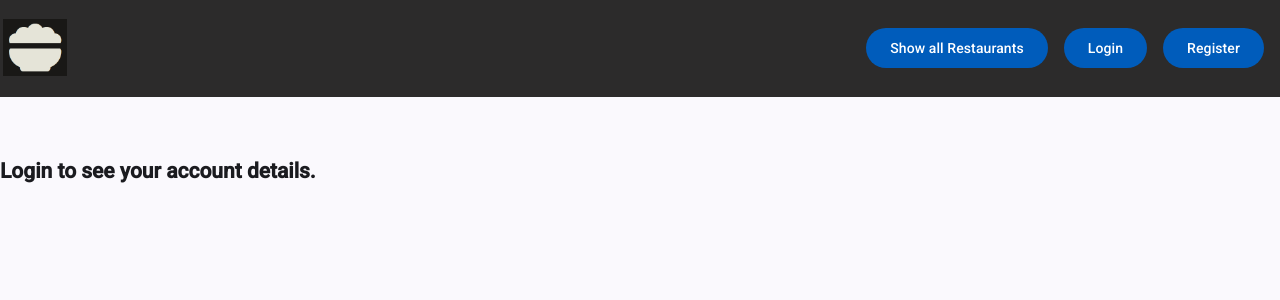
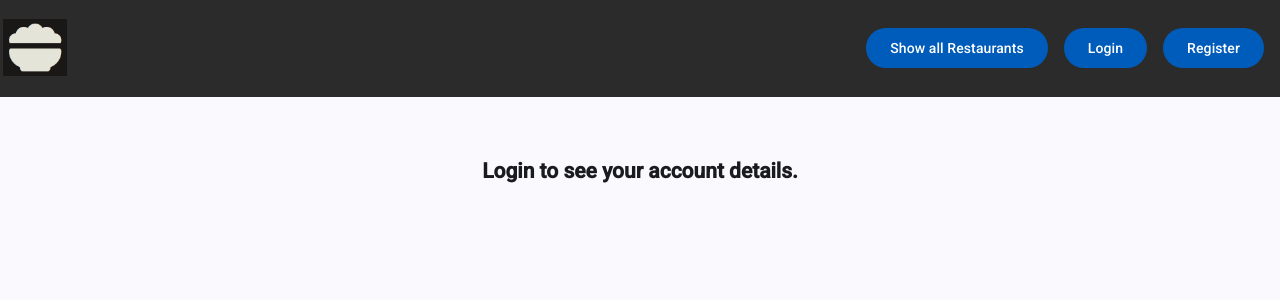
Before and after one commit to JacksonSmith43/food-delivery-full-stack, an Angular app in the folder frontend/: page /account in a window 1280 px wide. Shown: the top 300 px of the page. Built offline with nearby package versions, Linux system fonts and the light colour scheme.

Commit message:
Added account.

```diff
--- /dev/null
+++ b/frontend/src/app/account/account.component.css
@@ -0,0 +1,19 @@
+.account-container {
+  display: grid;
+  text-align: center;
+  justify-content: center;
+
+  gap: 1rem;
+}
+
+.login-warning {
+  margin-top: 4rem;
+}
+
+button:focus {
+  outline: 0.25rem solid red;
+}
+
+button:hover {
+  background-color: gray;
+}
--- /dev/null
+++ b/frontend/src/app/account/account.component.html
@@ -0,0 +1,13 @@
+<div class="account-container">
+    @if(authService.currentUser() !== undefined){
+    <h2>Account</h2>
+    <button matButton="tonal" [routerLink]="'/profile'" routerLinkActive="selected">My profile</button>
+    <button matButton="tonal" [routerLink]="'/orders'" routerLinkActive="selected">Orders</button>
+    <button matButton="tonal" [routerLink]="'/favourites'" routerLinkActive="selected">Favourites</button>
+    <button matButton="tonal" [routerLink]="'/addresses'" routerLinkActive="selected">My addresses</button>
+
+
+    }@else {
+    <h2 class="login-warning">Login to see your account details.</h2>
+    }
+</div>
--- a/frontend/src/app/account/account.component/account.component.css
+++ /dev/null
@@ -1,3 +0,0 @@
-.login-warning {
-  margin-top: 4rem;
-}
--- a/frontend/src/app/account/account.component/account.component.html
+++ b/frontend/src/app/account/profile/profile.component/profile.component.html
@@ -1,5 +1,9 @@
 @if(authService.currentUser() !== undefined){
-<p>account.component works!</p>
+<h2>Profile</h2>
+    <p>Name</p>
+    <p>Email address</p>
+    <p>Password</p>
+    <p>Phone number</p>
 
 }@else {
 <h2 class="login-warning">Login to see your account details.</h2>
--- /dev/null
+++ b/frontend/src/app/account/profile/profile.component/profile.component.ts
@@ -0,0 +1,25 @@
+import { Component, inject } from '@angular/core';
+
+import { AuthService } from '../../../auth/service/auth.service';
+import { LocalStorageService } from '../../../shared/services/local-storage.service';
+
+@Component({
+  selector: 'app-profile',
+  imports: [],
+  templateUrl: './profile.component.html',
+  styleUrl: './profile.component.css',
+})
+export class ProfileComponent {
+  authService = inject(AuthService);
+  locaStorage = inject(LocalStorageService);
+
+  ngOnInit(): void {
+    console.log('AccountComponent_ngOnInit().');
+
+    let userCredentials = this.locaStorage.getUserCredentials();
+
+    if (userCredentials) {
+      this.authService.currentUser.set(userCredentials);
+    }
+  }
+}
--- a/frontend/src/app/app.routes.ts
+++ b/frontend/src/app/app.routes.ts
@@ -6,7 +6,8 @@ import { CartComponent } from './cart/cart.component/cart.component';
 import { SearchRestaurant } from './search-restaurant/search-restaurant.component';
 import { RegisterComponent } from './auth/register/register-component/register-component';
 import { LoginComponent } from './auth/login/login.component/login.component';
-import { AccountComponent } from './account/account.component/account.component';
+import { AccountComponent } from './account/account.component';
+import { ProfileComponent } from './account/profile/profile.component/profile.component';
 
 export const routes: Routes = [
   { path: 'register', component: RegisterComponent },
@@ -18,5 +19,6 @@ export const routes: Routes = [
   { path: 'allRestaurants', component: RestaurantComponent },
   { path: 'restaurant/:restaurantName', component: RestaurantDetailComponent },
   { path: 'account', component: AccountComponent },
+  { path: 'profile', component: ProfileComponent },
   { path: 'cart', component: CartComponent },
 ];
--- a/frontend/src/app/auth/login/login.component/login.component.ts
+++ b/frontend/src/app/auth/login/login.component/login.component.ts
@@ -7,7 +7,7 @@ import { UserType } from '../../model/user-type';
 import { Router } from '@angular/router';
 
 @Component({
-  selector: 'app-login.component',
+  selector: 'app-login',
   imports: [ReactiveFormsModule, MatButton],
   templateUrl: './login.component.html',
   styleUrl: './login.component.css',
--- a/frontend/src/app/auth/register/register-component/register-component.ts
+++ b/frontend/src/app/auth/register/register-component/register-component.ts
@@ -6,7 +6,7 @@ import { AuthService } from '../../service/auth.service';
 import { UserType } from '../../model/user-type';
 
 @Component({
-  selector: 'app-register-component',
+  selector: 'app-register',
   imports: [MatButton, ReactiveFormsModule],
   templateUrl: './register-component.html',
   styleUrl: './register-component.css',
--- a/frontend/src/app/cart/cart.component/cart.component.ts
+++ b/frontend/src/app/cart/cart.component/cart.component.ts
@@ -6,7 +6,7 @@ import { AuthService } from '../../auth/service/auth.service';
 import { LocalStorageService } from '../../shared/services/local-storage.service';
 
 @Component({
-  selector: 'app-cart.component',
+  selector: 'app-cart',
   imports: [MatIcon],
   templateUrl: './cart.component.html',
   styleUrl: './cart.component.css',
```
Also changed, not shown: frontend/src/app/account/account.component.ts (renamed from frontend/src/app/account/account.component/account.component.ts, +6 -4 lines), frontend/src/app/account/profile/profile.component/profile.component.css (added), 1 other file (tests, documents, lock files or other folders).
